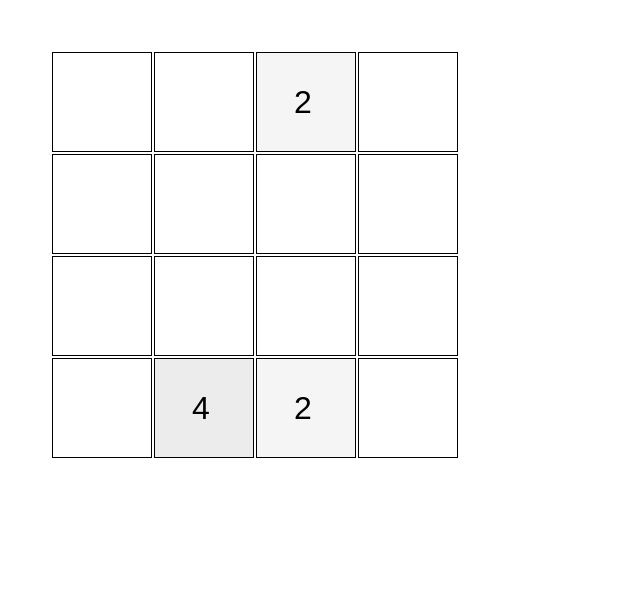
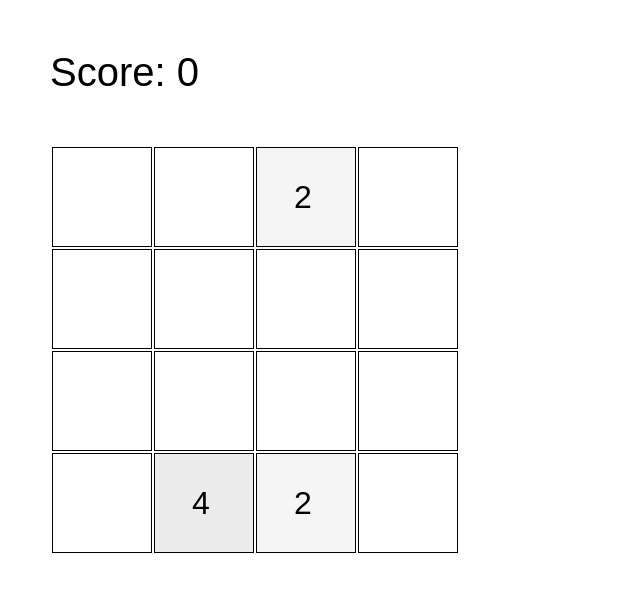
Before and after one commit to noiron/react-2048, a React (Create React App) app: page / in a window 1280 px wide. Shown: the top 592 px of the page, without its empty margins (0-640 px from the left). Built offline with nearby package versions, Linux system fonts and the light colour scheme.

Commit message:
计分功能

```diff
--- a/src/App.js
+++ b/src/App.js
@@ -24,7 +24,6 @@ class App extends Component {
     }
 
     handleKeyDown = e => {
-        console.log(e.key);
         const { matrix } = this.state;
 
         switch (e.key) {
@@ -66,6 +65,7 @@ class App extends Component {
     render() {
         return (
             <div className="App">
+                <div className="score">Score: {this.state.matrix.score}</div>
                 <Board matrix={this.state.matrix.matrix} />
             </div>
         );
--- a/src/index.css
+++ b/src/index.css
@@ -1,5 +1,12 @@
 body {
-  margin: 0;
-  padding: 0;
-  font-family: sans-serif;
+    margin: 0;
+    padding: 0;
+    font-family: sans-serif;
 }
+
+.score {
+    text-align: left;
+    margin-left: 50px;
+    margin-top: 50px;
+    font-size: 40px;
+}
--- a/src/matrix.js
+++ b/src/matrix.js
@@ -1,7 +1,9 @@
 export default class Matrix {
-    constructor({ matrix, isMoved }) {
+    constructor({ matrix, isMoved, score }) {
         this.matrix = matrix;
         this.isMoved = isMoved || false;
+        this.score = score || 0;
+
         this.addRandomNumToMatrix();
     }
 
@@ -107,6 +109,7 @@ export default class Matrix {
                 if (value > 0 && value === matrix[i][j + 1]) {
                     matrix[i][j] *= 2;
                     matrix[i][j + 1] = 0;
+                    this.score += matrix[i][j];
                 } else if (value === 0 && matrix[i][j + 1] > 0) {
                     matrix[i][j] = matrix[i][j + 1];
                     matrix[i][j + 1] = 0;
@@ -125,6 +128,7 @@ export default class Matrix {
                 if (value > 0 && value === matrix[i][j - 1]) {
                     matrix[i][j] *= 2;
                     matrix[i][j - 1] = 0;
+                    this.score += matrix[i][j];
                 } else if (value === 0 && matrix[i][j - 1] > 0) {
                     matrix[i][j] = matrix[i][j - 1];
                     matrix[i][j - 1] = 0;
```
